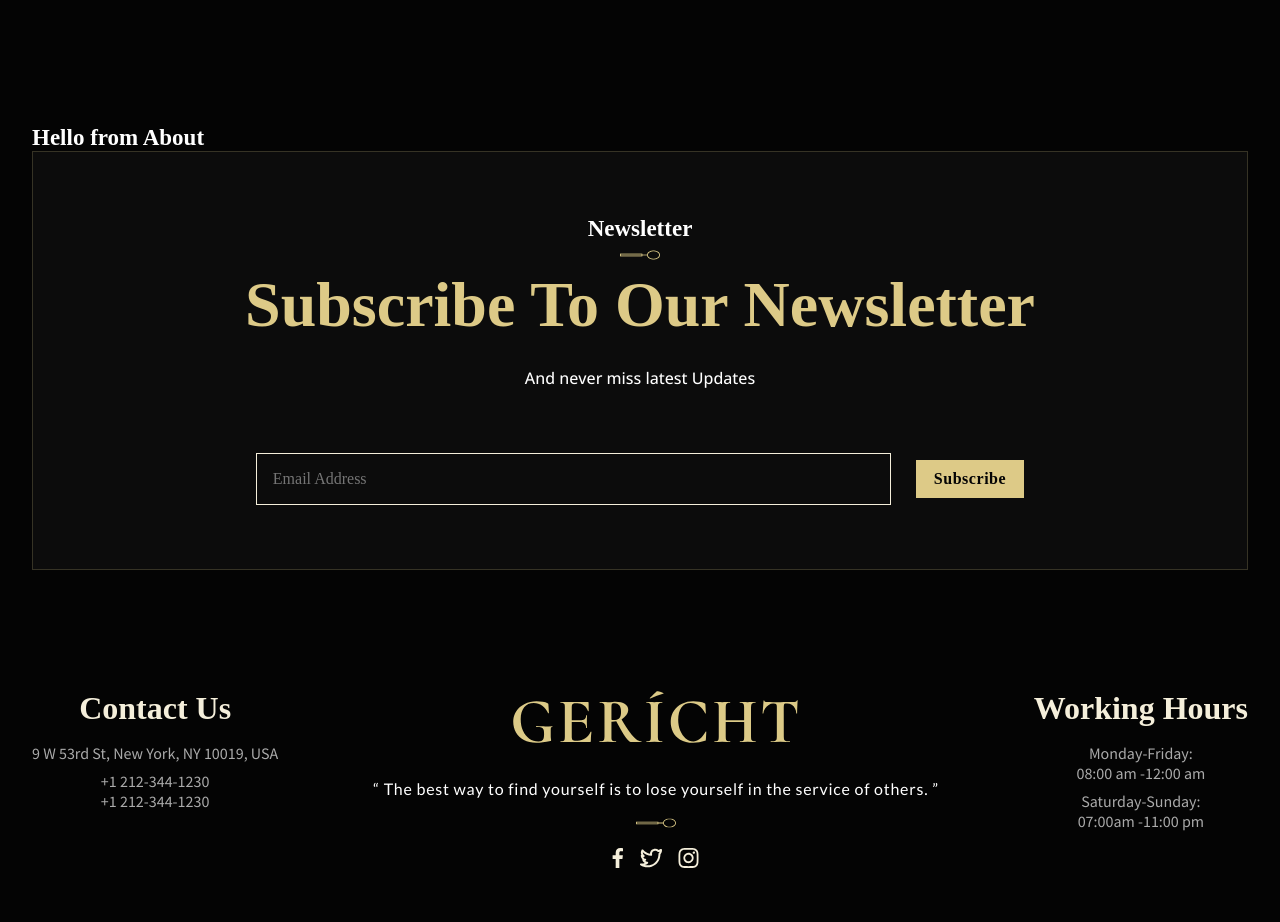
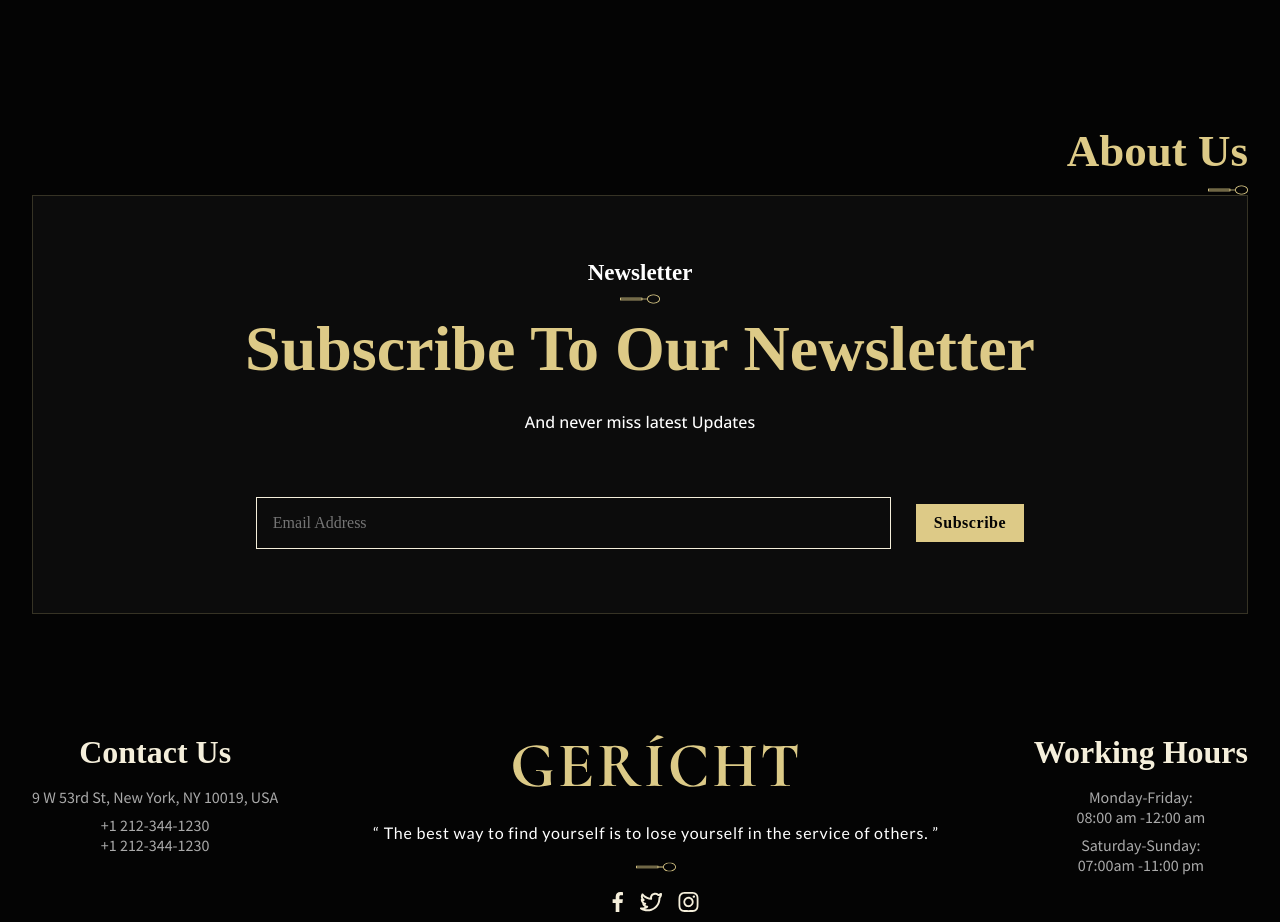
Before and after one commit to irvancolz/gericht-restaurant, a Next.js app: page / in a window 1280 px wide. Shown: the part 1060-1982 px from the top of the page. Built offline with nearby package versions, Linux system fonts and the light colour scheme; a web font is replaced by a local one.

Commit message:
creating new article-heading and article-title due to logical error

```diff
--- a/components/article header/artice-header.style.ts
+++ b/components/article header/artice-header.style.ts
@@ -1,6 +1,5 @@
 import { ComponentProps } from "@stitches/react";
 import { styled } from "../../stitches.config";
-import { Heading, Text } from "../../ui";
 
 export const ContainerStyles = styled("header", {
   display: "grid",
@@ -11,15 +10,11 @@ export const ContainerStyles = styled("header", {
       center: {
         placeItems: "center",
       },
+      right: {
+        placeItems: "end",
+      },
     },
   },
 });
 
 export type ContainerVariants = ComponentProps<typeof ContainerStyles>;
-
-export const HeaderStyles = styled(Heading, {});
-
-export type HeaderVariants = ComponentProps<typeof HeaderStyles>;
-export const TitleStyles = styled(Text, {});
-
-export type TitleVariants = ComponentProps<typeof HeaderStyles>;
--- a/components/article header/article-heading.tsx
+++ b/components/article header/article-heading.tsx
@@ -1,12 +1,12 @@
-import React, { ElementType, forwardRef, ReactNode } from "react";
-import { HeaderStyles, HeaderVariants } from "./artice-header.style";
+import React, { forwardRef, ReactNode } from "react";
 import spoon from "../../public/assets/global/spoon-logo.png";
 import Image from "next/image";
+import { Heading } from "../../ui";
+import { ComponentProps } from "@stitches/react";
 
-interface ArticleHeadingConfig extends HeaderVariants {
+interface ArticleHeadingConfig extends ComponentProps<typeof Heading> {
   clasName?: string;
   imageClass?: string;
-  as?: ElementType;
   children?: ReactNode;
 }
 
@@ -15,21 +15,15 @@ const heading_class = "custom_article_heading";
 export const ArticleHeading = forwardRef<
   HTMLHeadingElement,
   ArticleHeadingConfig
->(({ className, imageClass, children, fCol, size, ...rest }, ref) => {
+>(({ className, imageClass, children, ...rest }, ref) => {
   function classes() {
     return `${className ? className : ""} ${heading_class}`;
   }
   return (
     <>
-      <HeaderStyles
-        fcol={fCol}
-        size={size}
-        ref={ref}
-        className={classes()}
-        {...rest}
-      >
+      <Heading ref={ref} className={classes()} {...rest}>
         {children}
-      </HeaderStyles>
+      </Heading>
       <Image
         className={imageClass}
         src={spoon}
--- a/components/article header/article-title.tsx
+++ b/components/article header/article-title.tsx
@@ -1,7 +1,8 @@
 import React, { ElementType, forwardRef, ReactNode } from "react";
-import { TitleStyles, TitleVariants } from "./artice-header.style";
+import { Text } from "../../ui";
+import { ComponentProps } from "@stitches/react";
 
-interface ArticleTitleConfig extends TitleVariants {
+interface ArticleTitleConfig extends ComponentProps<typeof Text> {
   className?: string;
   as?: ElementType;
   children?: ReactNode;
@@ -17,9 +18,9 @@ export const ArticleTitle = forwardRef<
     return `${className ? className : ""} ${title_class}`;
   }
   return (
-    <TitleStyles ref={ref} className={classes()} {...rest}>
+    <Text ref={ref} className={classes()} {...rest}>
       {children}
-    </TitleStyles>
+    </Text>
   );
 });
 
--- a/page-section/restaurant/about/components.tsx
+++ b/page-section/restaurant/about/components.tsx
@@ -1,10 +1,17 @@
-import React from 'react'
-import { Box, Heading } from '../../../ui'
+import React from "react";
+import { ArticleHeader, ArticleHeading, ArticleTitle } from "../../../components";
+import { Box, Section } from "../../../ui";
 
 export function HeroAbout() {
   return (
     <Box paddingSide="lg">
-        <Heading>Hello from About</Heading>
+      <Section>
+        <ArticleHeader content="right">
+          <ArticleHeading as="h2" fCol="gold" size="lg">
+            About Us
+          </ArticleHeading>
+        </ArticleHeader>
+      </Section>
     </Box>
-  )
+  );
 }
--- a/ui/heading/index.tsx
+++ b/ui/heading/index.tsx
@@ -18,7 +18,7 @@ export const Heading = forwardRef<HTMLHeadingElement, HeadingProps>(
     }
 
     return (
-      <HeadingComp ref={ref} className={classes()} as={as} css={css} {...rest}>
+      <HeadingComp ref={ref} as={as} className={classes()} css={css} {...rest}>
         {children}
       </HeadingComp>
     );
```
